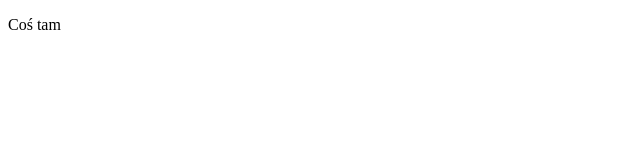
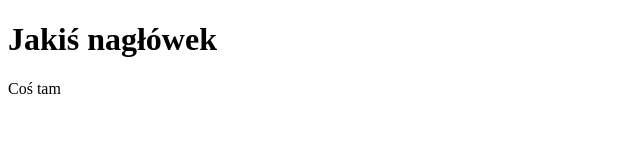
Before and after one commit to lbadocha87/common-repo, a plain HTML site: page index.html in a window 1280 px wide. Shown: the whole page, without its empty margins (0-640 px from the left). Drawn offline with Linux system fonts and the light colour scheme.

Commit message:
Dodanie nagłówka

```diff
--- a/index.html
+++ b/index.html
@@ -6,6 +6,7 @@
     <title>Document</title>
 </head>
 <body>
+    <h1>Jakiś nagłówek</h1>
     <section>
         <p>Coś tam</p>
     </section>
```
